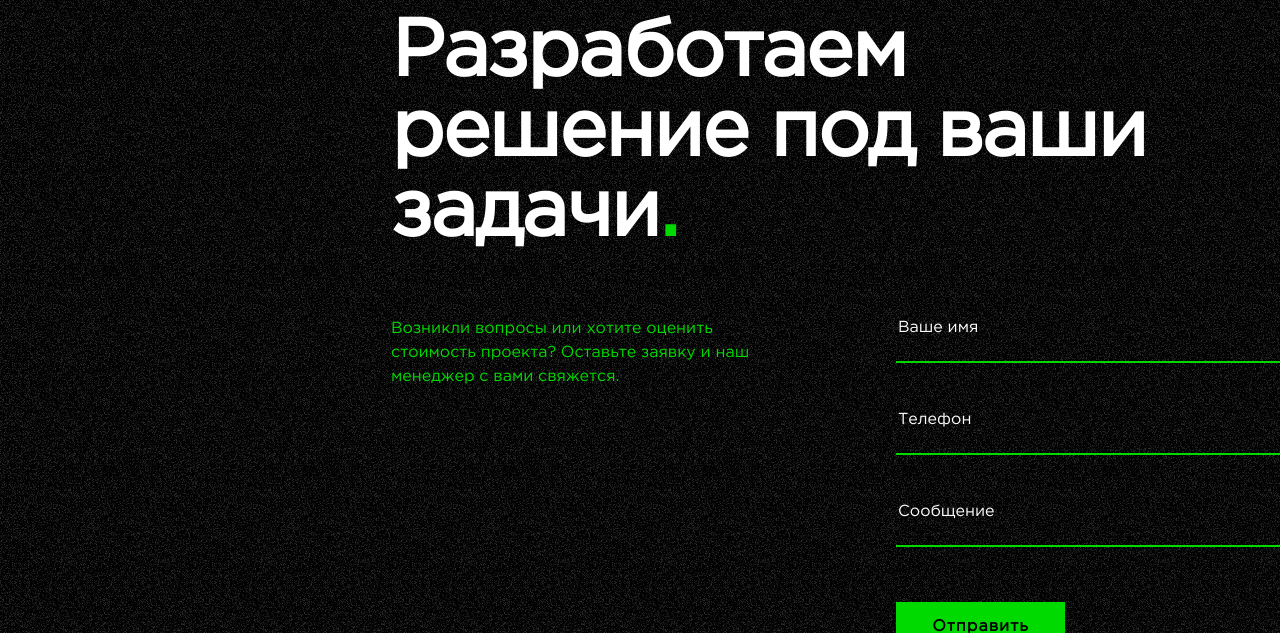
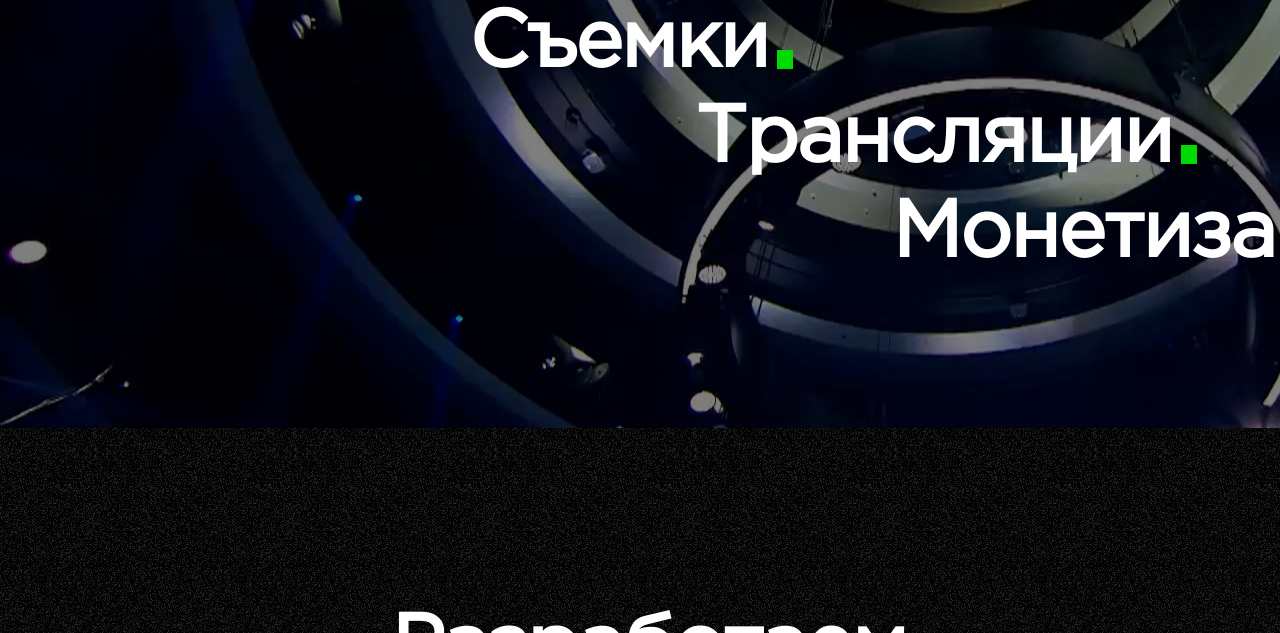
Before and after one commit to jackasmile92/second_testwork, a plain HTML site: page index.html in a window 1280 px wide. Shown: the part 1247-1880 px from the top of the page. Drawn offline with Linux system fonts and the light colour scheme.

Commit message:
banner01 kinda done

```diff
--- /dev/null
+++ b/css/banner01-1920.css
@@ -0,0 +1,51 @@
+.banner01{
+    width: 1920px;
+    height: 595px;
+    background-image: url("../src/img/png/02-banner-pml.png");
+}
+
+.banner01__content{
+    margin-left: 469px;
+    display: flex;
+    flex-direction: column;
+}
+
+.banner01_pml{
+    margin-left: 736px;
+}
+
+.banner01_pml img{
+    width: 151px;
+    height: 151px;
+}
+
+.banner01__text{
+    margin-top: 24px;
+    display: flex;
+    flex-direction: row;
+    align-items: flex-end;
+    height: 71px;
+    font-family: GothamPro;
+    font-size: 80px;
+    font-weight: bold;
+    font-stretch: normal;
+    font-style: normal;
+    line-height: normal;
+    letter-spacing: -1.7px;
+    color: #ffffff;
+}
+
+.banner01__dot{
+    width: 16px;
+    height: 19px;
+    background-color: #01da00;
+    margin-bottom: 14px;
+    margin-left: 9px;
+}
+
+.banner01__text:nth-child(3){
+    margin-left: 226px;
+}
+.banner01__text:nth-child(4){
+    margin-left: 423px;
+}
--- a/index.html
+++ b/index.html
@@ -28,8 +28,10 @@
                 vertical-align: middle;
             }
 
+
         </style>
         <link rel="stylesheet" href="./css/header-1920.css">
+        <link rel="stylesheet" href="./css/banner01-1920.css">
         <link rel="stylesheet" href="./css/feedback-1920.css">
         <link rel="stylesheet" href="./css/footer-1920.css">
     </head>
@@ -51,6 +53,15 @@
                 <div class="header__pike"><img src="./src/img/svg/pike.svg"></div>
                 <div class="header__media"><img src="./src/img/svg/medialab.svg"></div>
             </div>
+        </div>
+
+        <div class="banner01">
+            <div class="banner01__content">
+                <div class="banner01_pml"><img src="./src/img/svg/pml-logo.svg"></div>
+                <div class="banner01__text"><div>Съемки</div><div class="banner01__dot"></div></div>
+                <div class="banner01__text"><div>Трансляции</div><div class="banner01__dot"></div></div>
+                <div class="banner01__text"><div>Монетизация</div><div class="banner01__dot"></div></div>
+            </div></div>
         </div>
 
         <div class="feedback">
```
